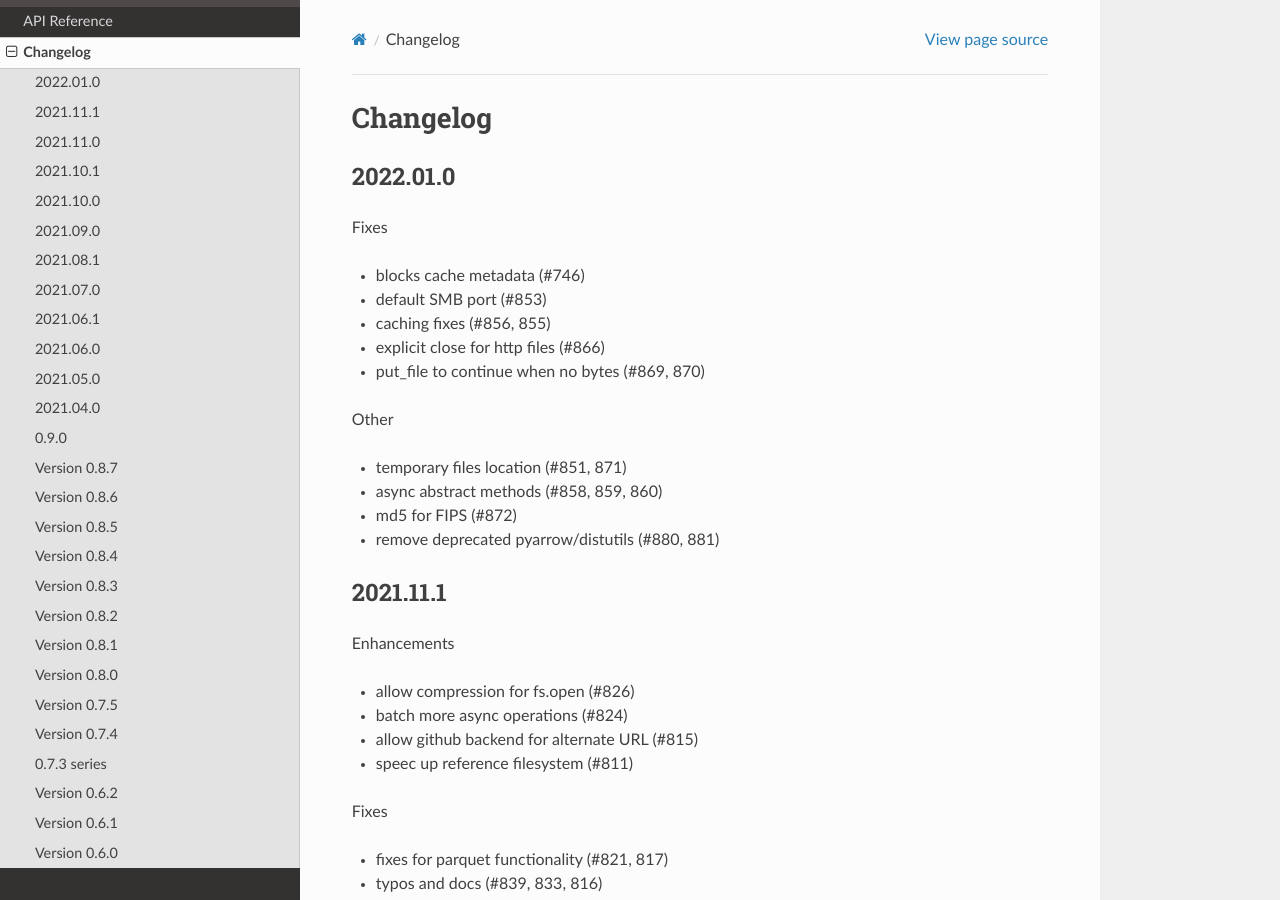
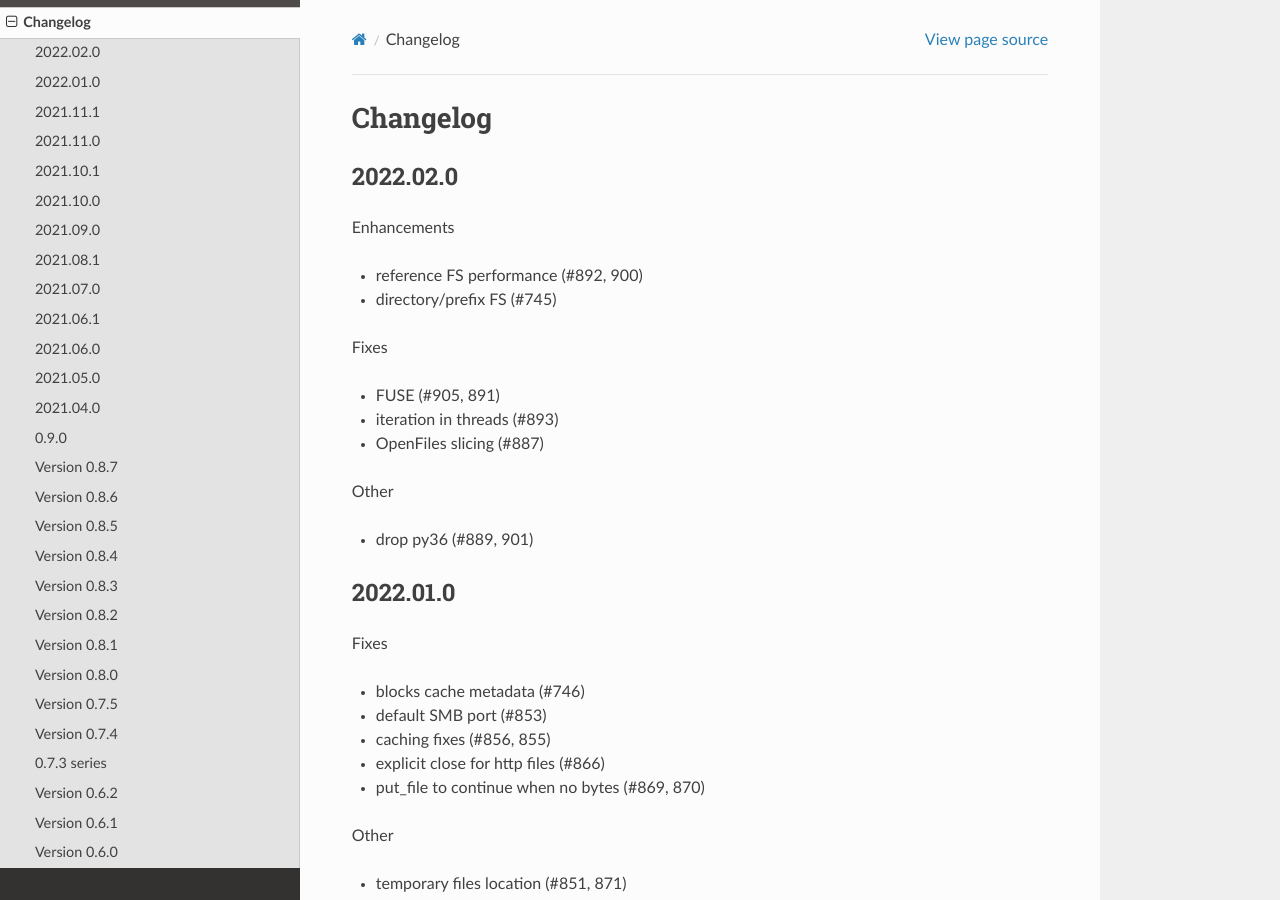
Before and after one commit to fsspec/filesystem_spec, a Sphinx documentation site: the page built from docs/source/changelog.rst, in a window 1280 px wide and 900 px high. Built offline with Sphinx 7.4.7 and the Read the Docs theme 2.0.0, drawn with Linux system fonts in a browser that asks for light colours.

Commit message:
Changelog for release

```diff
--- a/docs/source/changelog.rst
+++ b/docs/source/changelog.rst
@@ -1,5 +1,23 @@
 Changelog
 =========
+
+2022.02.0
+---------
+
+Enhancements
+
+- reference FS performance (#892, 900)
+- directory/prefix FS (#745)
+
+Fixes
+
+- FUSE (#905, 891)
+- iteration in threads (#893)
+- OpenFiles slicing (#887)
+
+Other
+
+- drop py36 (#889, 901)
 
 2022.01.0
 ---------
```
